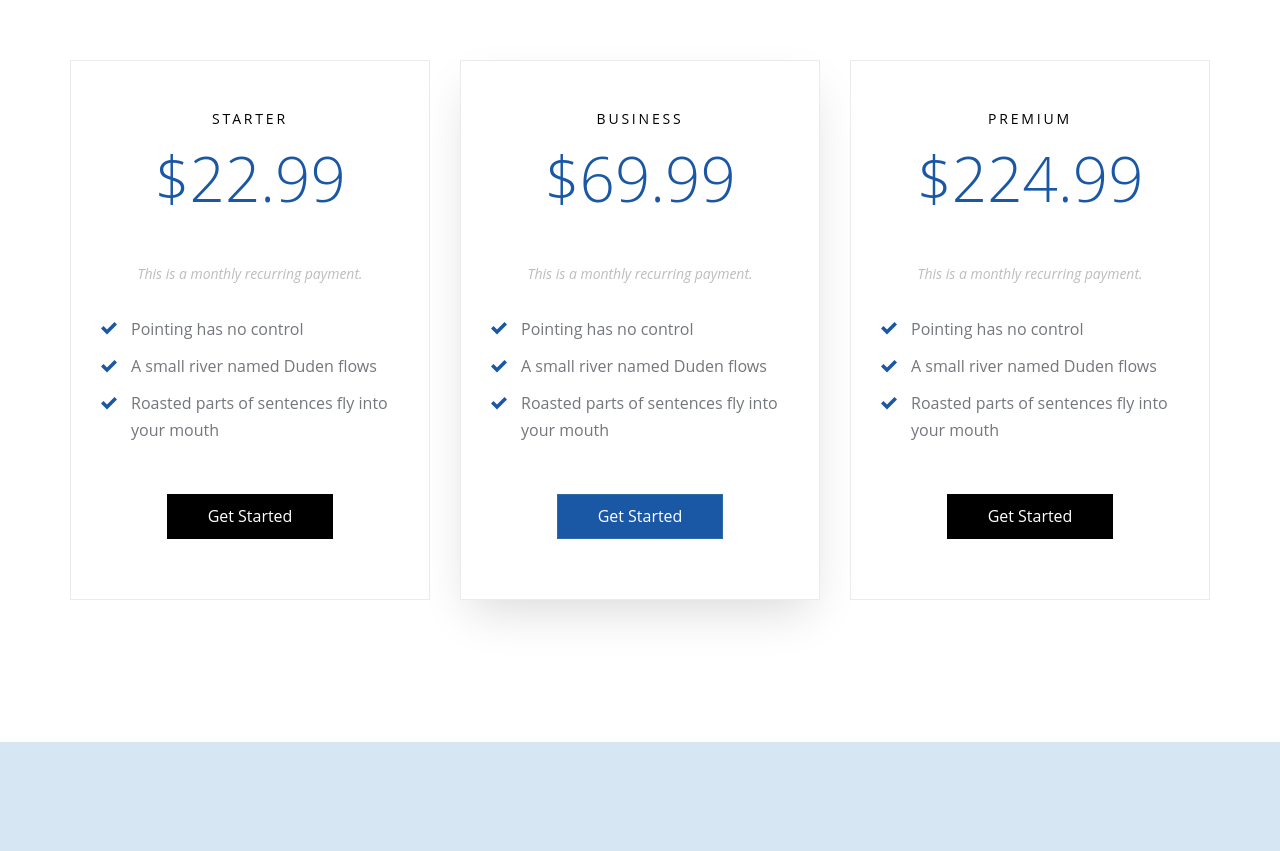
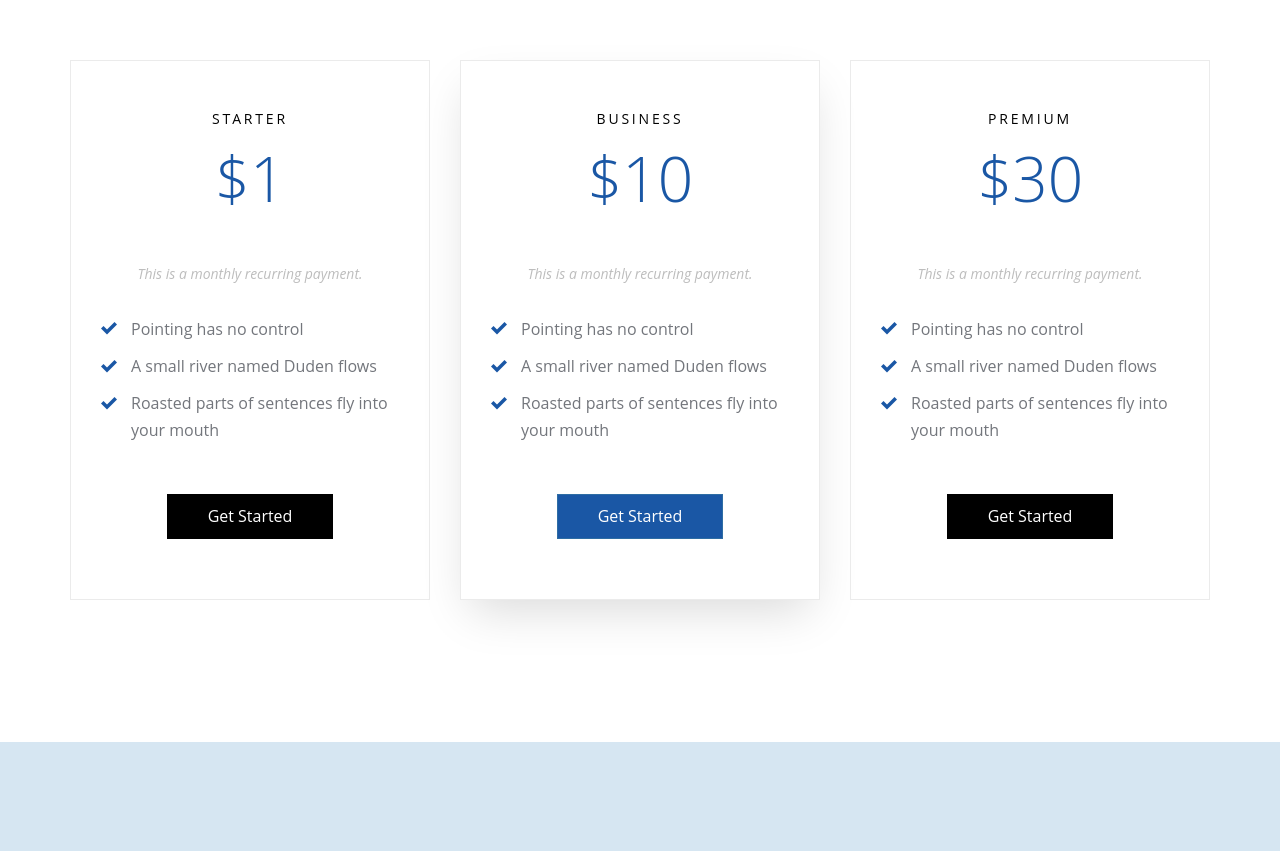
Before and after one commit to mdsrk/my-personal-website, a website: page index.html in a window 1280 px wide. Shown: the part 4240-5091 px from the top of the page. Drawn offline with Linux system fonts and the light colour scheme; files whose address does not match are found by name.

Commit message:
Update Pricing

```diff
--- a/index.html
+++ b/index.html
@@ -168,7 +168,7 @@
           <div class="col-md-4">
             <div class="probootstrap-pricing">
               <h2>Starter</h2>
-              <p class="probootstrap-price"><strong>$22.99</strong></p>
+              <p class="probootstrap-price"><strong>$1</strong></p>
               <p class="probootstrap-note">This is a monthly recurring payment.</p>
               <ul class="probootstrap-list text-left mb50">
                 <li class="probootstrap-check">Pointing has no control</li>
@@ -181,7 +181,7 @@
           <div class="col-md-4">
             <div class="probootstrap-pricing probootstrap-popular probootstrap-shadow">
               <h2>Business</h2>
-              <p class="probootstrap-price"><strong>$69.99</strong></p>
+              <p class="probootstrap-price"><strong>$10</strong></p>
               <p class="probootstrap-note">This is a monthly recurring payment.</p>
               <ul class="probootstrap-list text-left mb50">
                 <li class="probootstrap-check">Pointing has no control</li>
@@ -194,7 +194,7 @@
           <div class="col-md-4">
             <div class="probootstrap-pricing">
               <h2>Premium</h2>
-              <p class="probootstrap-price"><strong>$224.99</strong></p>
+              <p class="probootstrap-price"><strong>$30</strong></p>
               <p class="probootstrap-note">This is a monthly recurring payment.</p>
               <ul class="probootstrap-list text-left mb50">
                 <li class="probootstrap-check">Pointing has no control</li>
```
